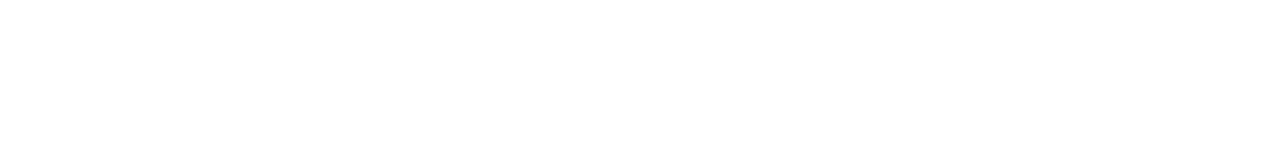
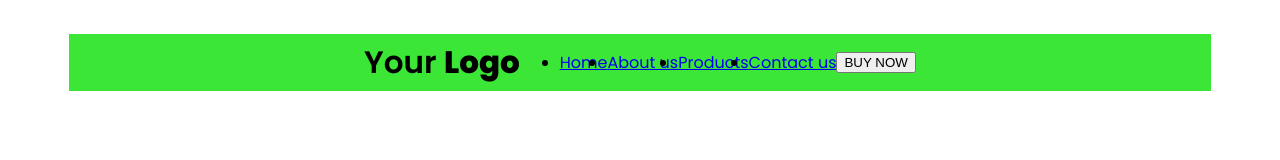
Before and after one commit to samadovoybek758/3-oy-7-vazifa, a plain HTML site: page index.html in a window 1280 px wide. Drawn offline with Linux system fonts and the light colour scheme.

Commit message:
ikkinchi yangilanish

```diff
--- a/index.html
+++ b/index.html
@@ -1,13 +1,48 @@
 <!DOCTYPE html>
 <html lang="en">
-<head>
-    <meta charset="UTF-8">
-    <meta http-equiv="X-UA-Compatible" content="IE=edge">
-    <meta name="viewport" content="width=device-width, initial-scale=1.0">
+  <head>
+    <meta charset="UTF-8" />
+    <meta http-equiv="X-UA-Compatible" content="IE=edge" />
+    <meta name="viewport" content="width=device-width, initial-scale=1.0" />
+    <link rel="preconnect" href="https://fonts.googleapis.com" />
+    <link rel="preconnect" href="https://fonts.gstatic.com" crossorigin />
+    <link
+      href="https://fonts.googleapis.com/css2?family=Poppins:ital,wght@0,100;0,200;0,300;0,400;0,500;0,600;0,700;0,800;0,900;1,100;1,200;1,300;1,400;1,500;1,600;1,700;1,800;1,900&display=swap"
+      rel="stylesheet"
+    />
+    <link rel="preconnect" href="https://fonts.googleapis.com" />
+    <link rel="preconnect" href="https://fonts.gstatic.com" crossorigin />
+    <link
+      href="https://fonts.googleapis.com/css2?family=Lato:ital,wght@0,100;0,300;0,400;0,700;0,900;1,100;1,300;1,400;1,700;1,900&family=Poppins:ital,wght@0,100;0,200;0,300;0,400;0,500;0,600;0,700;0,800;0,900;1,100;1,200;1,300;1,400;1,500;1,600;1,700;1,800;1,900&display=swap"
+      rel="stylesheet"
+    />
+    <link rel="preconnect" href="https://fonts.googleapis.com" />
+    <link rel="preconnect" href="https://fonts.gstatic.com" crossorigin />
+    <link
+      href="https://fonts.googleapis.com/css2?family=Lato:ital,wght@0,100;0,300;0,400;0,700;0,900;1,100;1,300;1,400;1,700;1,900&family=Oswald:wght@200..700&family=Poppins:ital,wght@0,100;0,200;0,300;0,400;0,500;0,600;0,700;0,800;0,900;1,100;1,200;1,300;1,400;1,500;1,600;1,700;1,800;1,900&display=swap"
+      rel="stylesheet"
+    />
+
+
     <link rel="stylesheet" href="css/style.css">
     <title>vazifa-7</title>
-</head>
-<body>
-
-</body>
+  </head>
+  <body>
+    <header class="header">
+      <div class="continer header__continer">
+        <div class="yourlogo">
+          <a href="http://#">
+            <span>Your <span class="logo">Logo</span></span></a
+          >
+        </div>
+        <ul>
+          <li><a href="#">Home</a></li>
+          <li><a href="#">About us</a></li>
+          <li><a href="#">Products</a></li>
+          <li><a href="#">Contact us</a></li>
+        </ul>
+        <button>BUY NOW</button>
+      </div>
+    </header>
+  </body>
 </html>
--- a/scss/_header.scss
+++ b/scss/_header.scss
@@ -0,0 +1,26 @@
+header {
+    padding: 26px 0 26px 0;
+    font-family: "poppins";
+
+    .header__continer {
+      display: flex;
+      justify-content: center;
+      align-items: center;
+      background-color: rgb(60, 230, 54);
+
+      ul {
+        display: flex;
+      }
+    }
+  }
+  .yourlogo a {
+    font-size: 31px;
+    color: #000;
+    font-weight: 600;
+    text-decoration: none;
+    font-family: "poppins";
+
+    .logo {
+      font-weight: 800;
+    }
+  }
--- a/scss/style.scss
+++ b/scss/style.scss
@@ -1,3 +1,12 @@
-@import "../scss/header";
-@import "../scss/hero";
-@import "../scss/fonts";
+// @import "../scss/header";
+// @import "../scss/hero";
+// @import "../scss/fonts";
+
+
+.continer{
+    max-width: 1142px;
+    width: 100%;
+    margin: 0 auto;
+}
+
+@import "./header"
```
Also changed, not shown: css/style.css, scss/_fonts.scss (deleted), scss/_hero.scss (deleted), 1 other file.
